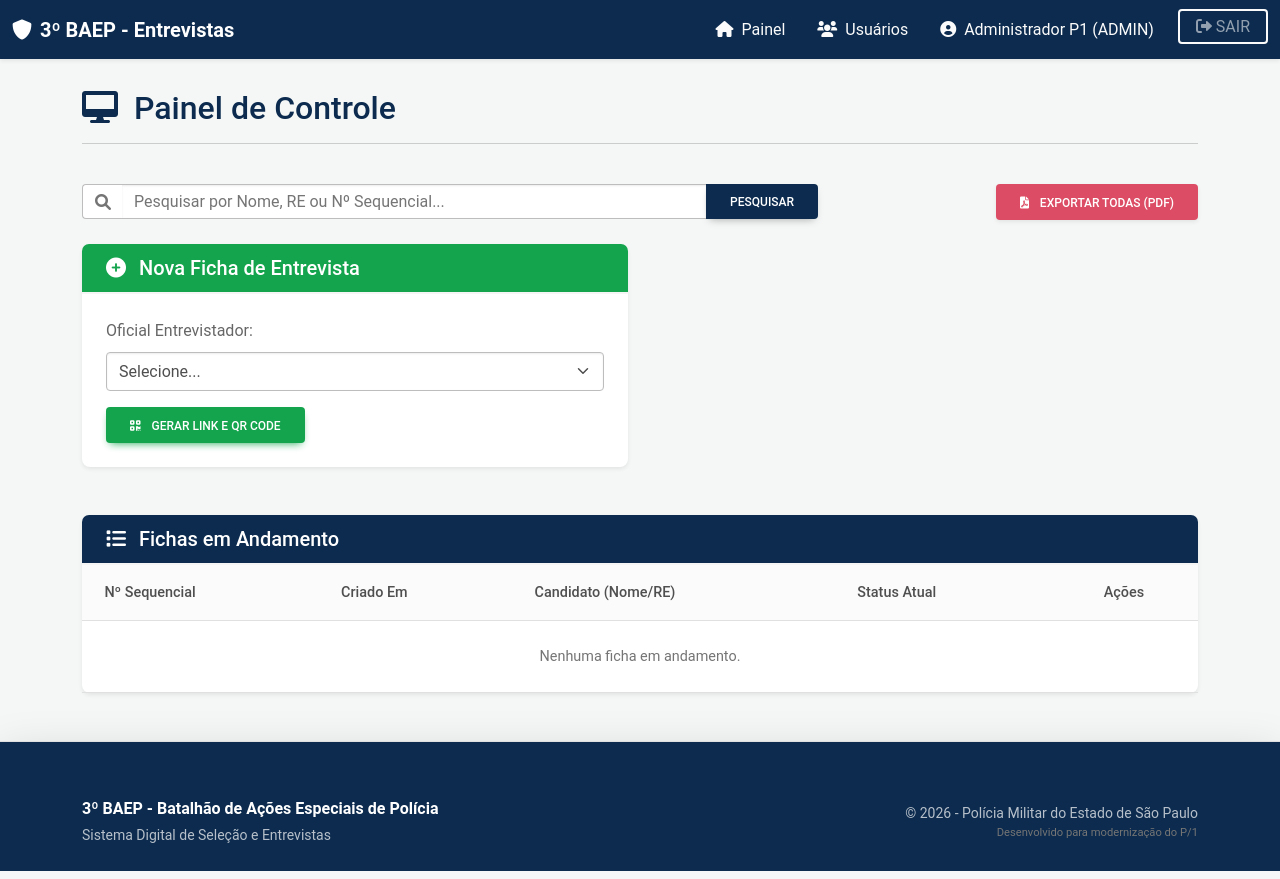
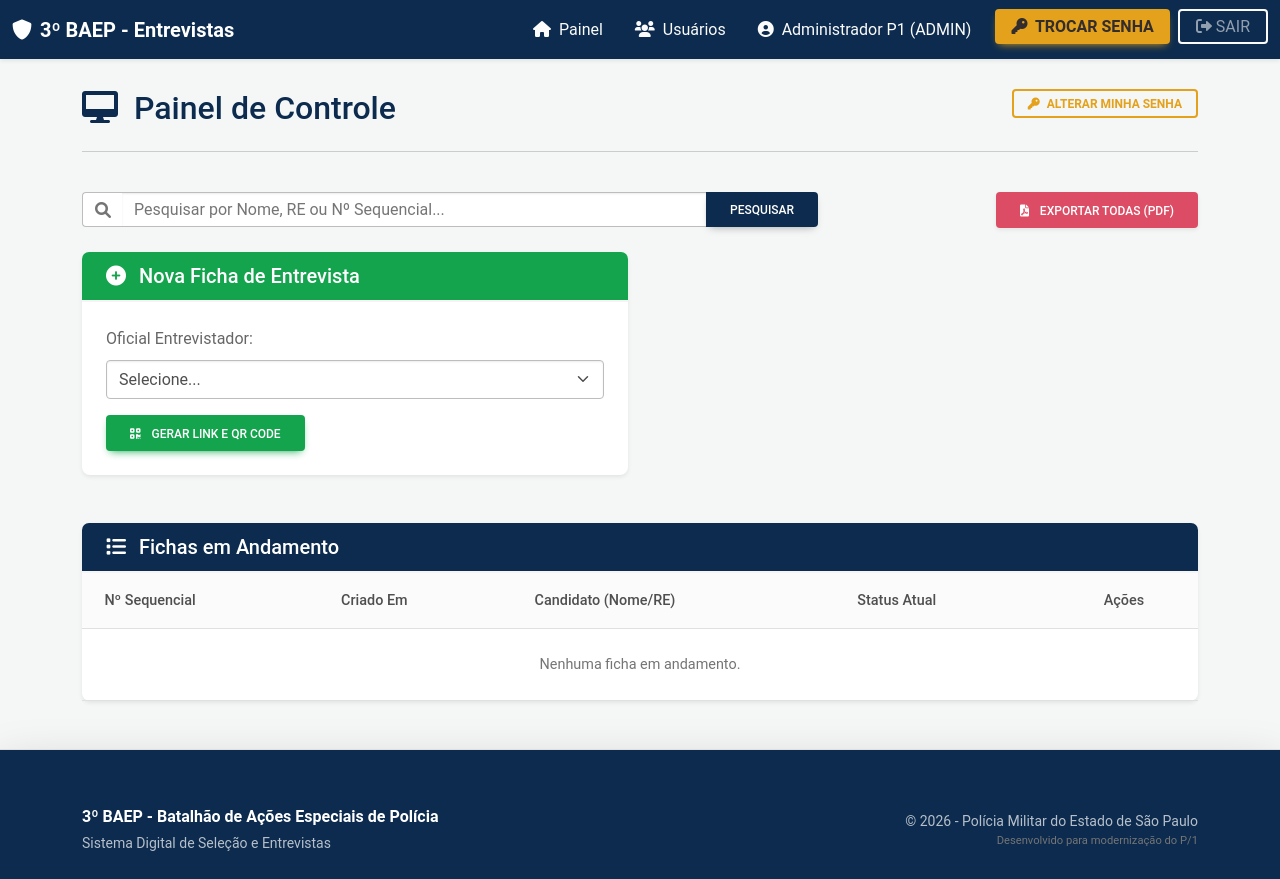
Before and after one commit to murillo1994/baep-interviews, a Flask app: page /dashboard in a window 1280 px wide. Run offline with Flask 3, Linux system fonts and the light colour scheme; a user stored in the database is signed in; data comes from the database, SQL or seed files in the repository; data that the repository does not hold is empty; some libraries are stand-ins or nearby versions.

Commit message:
Adiciona funcionalidade de troca de senha com botoes em destaque

```diff
--- a/app.py
+++ b/app.py
@@ -508,6 +508,33 @@ def excluir_usuario(id):
 
     return redirect(url_for('listar_usuarios'))
 
+@app.route('/perfil/senha', methods=['GET', 'POST'])
+@login_required
+def alterar_senha():
+    if request.method == 'POST':
+        senha_atual = request.form.get('senha_atual')
+        nova_senha = request.form.get('nova_senha')
+        confirmar_senha = request.form.get('confirmar_senha')
+
+        if not check_password_hash(current_user.password, senha_atual):
+            flash('Senha atual incorreta.', 'danger')
+            return redirect(url_for('alterar_senha'))
+
+        if nova_senha != confirmar_senha:
+            flash('As novas senhas não coincidem.', 'danger')
+            return redirect(url_for('alterar_senha'))
+
+        if not nova_senha:
+            flash('A nova senha não pode ser vazia.', 'danger')
+            return redirect(url_for('alterar_senha'))
+
+        current_user.password = generate_password_hash(nova_senha)
+        db.session.commit()
+        flash('Senha alterada com sucesso!', 'success')
+        return redirect(url_for('dashboard'))
+
+    return render_template('alterar_senha.html')
+
 from flask import send_file
 
 @app.route('/exportar/pdf/<int:ficha_id>')
--- a/templates/base.html
+++ b/templates/base.html
@@ -50,7 +50,14 @@
         </li>
         {% endif %}
         <li class="nav-item">
-            <span class="nav-link text-light me-3"><i class="fas fa-user-circle me-1"></i> {{ current_user.nome }} ({{ current_user.role }})</span>
+            <span class="nav-link text-light me-3">
+                <i class="fas fa-user-circle me-1"></i> {{ current_user.nome }} ({{ current_user.role }})
+            </span>
+        </li>
+        <li class="nav-item">
+            <a class="nav-link btn btn-warning btn-sm px-3 me-2 text-dark fw-bold" href="{{ url_for('alterar_senha') }}">
+                <i class="fas fa-key me-1"></i> Trocar Senha
+            </a>
         </li>
         <li class="nav-item">
           <a class="nav-link btn btn-outline-light btn-sm px-3" href="{{ url_for('logout') }}"><i class="fas fa-sign-out-alt"></i> Sair</a>
--- a/templates/dashboard.html
+++ b/templates/dashboard.html
@@ -2,10 +2,15 @@
 
 {% block content %}
 <div class="row mb-4">
-    <div class="col">
+    <div class="col-md-8">
         <h2 class="baep-blue-text"><i class="fas fa-desktop me-2"></i> Painel de Controle</h2>
-        <hr>
     </div>
+    <div class="col-md-4 text-end">
+        <a href="{{ url_for('alterar_senha') }}" class="btn btn-outline-warning btn-sm fw-bold">
+            <i class="fas fa-key me-1"></i> Alterar Minha Senha
+        </a>
+    </div>
+    <div class="col-12"><hr></div>
 </div>
 
 <div class="row mb-4">
```
Also changed, not shown: templates/alterar_senha.html (added, +48 -0 lines).
